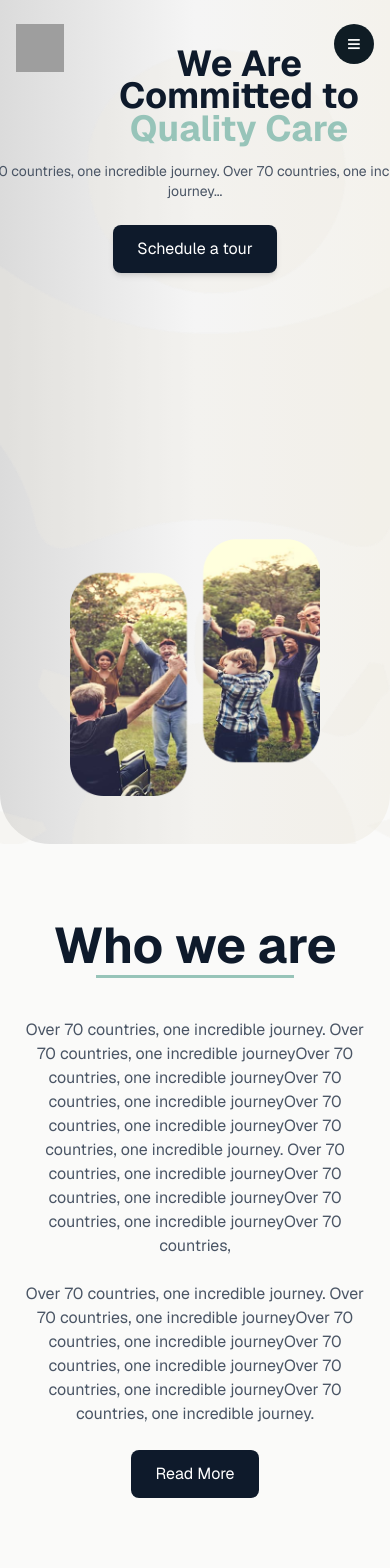
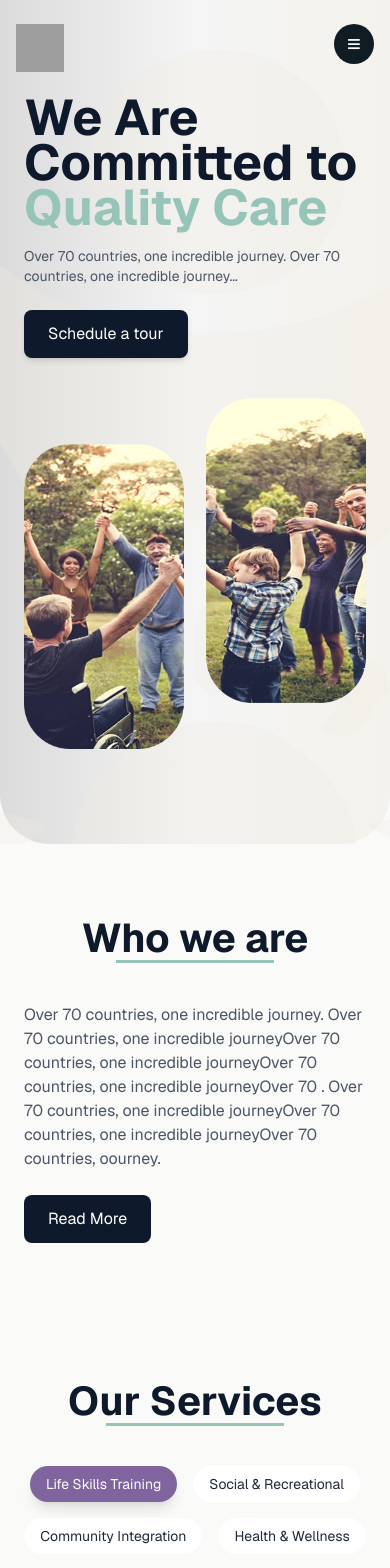
Before and after one commit to ruthaky/betterlife, a Next.js app: page / in a window 390 px wide. Shown: the top 1568 px of the page. Built offline with nearby package versions, Linux system fonts and the light colour scheme; grey boxes are pictures that could not be loaded.

Commit message:
homepage responsiveness

```diff
--- a/app/about/page.tsx
+++ b/app/about/page.tsx
@@ -77,7 +77,7 @@ export default function About() {
       {/* Team */}
       <section className="flex flex-col justify-center px-6 sm:px-10 md:px-20 py-12 md:py-20">
         <h2 className="text-2xl sm:text-3xl md:text-3xl font-bold mb-6">Our Team</h2>
-        <p className="text-gray-600 text-sm sm:text-base md:text-base max-w-4xl mb-10 text-center md:text-left">
+        <p className="text-gray-600 text-sm sm:text-base md:text-base max-w-4xl mb-10 text-left">
           Over 70 countries, one incredible journey. Over 70 countries, one incredible journey.
         </p>
 
--- a/app/gallery/page.tsx
+++ b/app/gallery/page.tsx
@@ -11,7 +11,7 @@ export default function Gallery() {
         <title>Gallery | Better Life Adult Program</title>
       </Head>
 
-      <div className="w-full flex flex-col items-center pt-[120px] md:pt-[150px]">
+      <div className="w-full flex flex-col items-center pt-[120px] md:pt-[150px] px-5 md:px-0">
         {/* Title Section */}
         <div className="inline-block mb-8 md:mb-12">
           <h1 className="font-arapey text-4xl sm:text-5xl md:text-6xl font-medium animate-slideIn">
@@ -36,19 +36,30 @@ export default function Gallery() {
         </div>
 
         {/* Image Grid */}
-        <div className="grid grid-cols-1 px-4 sm:grid-cols-2 md:grid-cols-4 gap-6 md:gap-8 w-full max-w-7xl mx-auto">
+        <div className="grid grid-cols-1 sm:grid-cols-2 md:grid-cols-4 gap-6 md:gap-8 w-full max-w-7xl mx-auto auto-rows-[220px]">
           {Array.from({ length: 8 }).map((_, i) => (
-            <Image
+            <div
               key={i}
-              src="/asset/img2.webp"
-              alt={`Gallery ${i + 1}`}
-              className={`rounded-2xl object-cover ${i % 2 !== 0 ? "mt-4 md:mt-0" : ""}`}
-            />
+              className={`relative w-full h-full  ${
+                i % 2 !== 0 ? "md:translate-y-6" : ""
+              }`}
+            >
+              <Image
+                src="/asset/img2.webp"
+                alt={`Gallery ${i + 1}`}
+                fill
+                className="rounded-2xl object-cover"
+                sizes="(max-width: 768px) 100vw,
+                       (max-width: 1200px) 50vw,
+                       25vw"
+                priority={i < 2}
+              />
+            </div>
           ))}
         </div>
 
         {/* Schedule Section */}
-        <section className=" px-4 md:px-20 py-16 w-full bg-[#F6F4EE] text-left mt-16 ">
+        <section className="px-4 md:px-20 py-16 w-full bg-[#F6F4EE] text-left mt-16">
           <h2 className="text-3xl sm:text-4xl md:text-5xl font-bold mb-4">
             Schedule a visit
           </h2>
--- a/app/home/page.tsx
+++ b/app/home/page.tsx
@@ -56,10 +56,10 @@ export default function Home() {
     <main className={`font-sans transition-colors duration-500 text-[#0E1A2B] overflow-x-hidden ${darkMode ? "bg-[#F4F2EC]" : "bg-[#FAFAF9]"}`}>
 
       {/* Hero Section */}
-      <section className="min-h-screen relative flex flex-col md:flex-row items-center justify-between px-6 md:px-20 py-12 bg-gradient-to-r from-[#DBDBDB] via-[#F5F5F5] to-[#F4F2EC] rounded-b-[50px]">
+      <section className="h-screen relative flex flex-col md:flex-row items-center justify-center md:justify-between px-6 md:px-20 py-12 bg-gradient-to-r from-[#DBDBDB] via-[#F5F5F5] to-[#F4F2EC] rounded-b-[50px]">
         <Image src={bg} alt="Hero" fill className="absolute top-0 left-0 object-cover opacity-80" />
-        <div className="max-w-lg z-10 text-center md:text-left">
-        <h1 className="text-4xl md:text-[85px] w-[600px] font-bold leading-[0.90]"> We Are <br /> <span>Committed to </span> <br /> <span className="text-[#97C4B9]"> Quality Care</span> </h1>
+        <div className="max-w-lg z-10 text-left">
+        <h1 className="text-[50px] md:text-[85px] md:w-[600px] font-bold leading-[0.90]"> We Are <br /> <span>Committed to </span> <br /> <span className="text-[#97C4B9]"> Quality Care</span> </h1>
           <p className="text-gray-600 mt-4 text-sm sm:text-base">
             Over 70 countries, one incredible journey. Over 70 countries, one incredible journey...
           </p>
@@ -70,24 +70,25 @@ export default function Home() {
           </Link>
         </div>
         <div className="mt-10 md:mt-0 flex justify-center w-full md:w-1/2 z-10">
-          <Image src={img1} alt="Hero" className="rounded-3xl w-[250px] sm:w-[350px] md:w-[450px] h-auto object-cover" />
+          <Image src={img1} alt="Hero" className="rounded-3xl w-[350px] sm:w-[350px] md:w-[450px] h-auto object-cover" />
         </div>
       </section>
 
       {/* Who We Are */}
-      <section className="text-center px-6 md:px-20 py-16 flex flex-col items-center">
-      <p className="text-center text-[50px] font-bold mb-10"> Who we are <motion.div initial={{ width: 0 }} animate={{ width: "70%" }} transition={{ duration: 1 }} className="h-[3px] w-[200px] sm:w-[300px] lg:w-[900px] bg-[#97C4B9] -mt-2 mx-auto" /> </p>
-      <p className="text-gray-600 mx-auto"> Over 70 countries, one incredible journey. Over 70 countries, one incredible journeyOver 70 countries, one incredible journeyOver 70 countries, one incredible journeyOver 70 countries, one incredible journeyOver 70 countries, one incredible journey. Over 70 countries, one incredible journeyOver 70 countries, one incredible journeyOver 70 countries, one incredible journeyOver 70 countries, </p> <br /> <p className="text-gray-600 mx-auto"> Over 70 countries, one incredible journey. Over 70 countries, one incredible journeyOver 70 countries, one incredible journeyOver 70 countries, one incredible journeyOver 70 countries, one incredible journeyOver 70 countries, one incredible journey. </p>
-        <Link href="/about">
+      <section className="text-left md:text-center px-6 md:px-20 py-16 flex flex-col items-center">
+      <p className="text-left md:text-center text-[40px] md:text-[50px] font-bold mb-10"> Who we are <motion.div initial={{ width: 0 }} animate={{ width: "70%" }} transition={{ duration: 1 }} className="h-[3px] w-[200px] sm:w-[300px] lg:w-[900px] bg-[#97C4B9] -mt-2 mx-auto" /> </p>
+      <p className="text-gray-600 mx-auto"> Over 70 countries, one incredible journey. Over 70 countries, one incredible journeyOver 70 countries, one incredible journeyOver 70 countries, one incredible journeyOver 70 . Over 70 countries, one incredible journeyOver 70 countries, one incredible journeyOver 70 countries, oourney. </p>
+        <div className='w-full flex items-start'><Link href="/about">
           <button className="mt-6 px-6 py-3 bg-[#0E1A2B] text-white rounded-lg hover:bg-[#1a2a40] transition">
             Read More
           </button>
-        </Link>
+        </Link></div>
+
       </section>
 
       {/* Services Section */}
       <section ref={servicesRef} className="px-6 md:px-20 py-16 min-h-screen flex flex-col items-center">
-      <p className="text-center text-[50px] font-bold mb-10"> Our Services <motion.div initial={{ width: 0 }} animate={{ width: "70%" }} transition={{ duration: 1 }} className="h-[3px] w-[200px] sm:w-[300px] lg:w-[900px] bg-[#97C4B9] -mt-2 mx-auto" /> </p>
+      <p className="text-center text-[40px] md:text-[50px] font-bold mb-10"> Our Services <motion.div initial={{ width: 0 }} animate={{ width: "70%" }} transition={{ duration: 1 }} className="h-[3px] w-[200px] sm:w-[300px] lg:w-[900px] bg-[#97C4B9] -mt-2 mx-auto" /> </p>
 
         {/* Service Buttons */}
         <div className="flex flex-wrap justify-center gap-4 sm:gap-6 mb-10">
@@ -122,22 +123,24 @@ export default function Home() {
             >
               <h3 className="text-2xl sm:text-3xl md:text-4xl font-semibold mb-4">{activeService.title}</h3>
               <p className="text-gray-600 text-sm sm:text-base">{activeService.description}</p>
-              <Link href="/services">
+              <motion.div key={activeService.id + "-image"} className="flex justify-center">
+              <Image src={activeService.image} alt={activeService.title} className="rounded-3xl object-cover shadow-lg w-[350px] sm:w-[350px] md:w-[450px] h-auto" />
+
+            </motion.div>  <div className='w-full flex items-left'><Link href="/services">
                 <motion.button className="bg-[#0E1A2B] px-6 py-3 text-white rounded-lg hover:opacity-90 transition-all duration-300">
                   Read More
                 </motion.button>
-              </Link>
+              </Link></div>
+
             </motion.div>
-            <motion.div key={activeService.id + "-image"} className="flex justify-center">
-              <Image src={activeService.image} alt={activeService.title} className="rounded-3xl object-cover shadow-lg w-[250px] sm:w-[350px] md:w-[450px] h-auto" />
-            </motion.div>
+
           </AnimatePresence>
         </div>
       </section>
 
       {/* FAQ Section */}
       <section className="px-6 md:px-20 py-16 flex flex-col items-left">
-    <div className='w-full flex justify-center items-center'> <h2 className="text-[50px] font-bold mb-12">Frequently Asked Questions <motion.div initial={{ width: 0 }} animate={{ width: "80%" }} transition={{ duration: 1 }} className="h-[3px] w-[200px] sm:w-[300px] lg:w-[900px] bg-[#97C4B9] -mt-2 mx-auto" /></h2></div>
+    <div className='w-full flex justify-center items-center'> <h2 className="text-[40px] md:text-[50px] font-bold mb-12">Frequently Asked Questions <motion.div initial={{ width: 0 }} animate={{ width: "80%" }} transition={{ duration: 1 }} className="h-[3px] w-[200px] sm:w-[300px] lg:w-[900px] bg-[#97C4B9] -mt-2 mx-auto" /></h2></div>
         <div className="w-full max-w-full space-y-4">
           {displayedFaqs.map((faq, i) => (
             <motion.div
--- a/app/schedule/page.tsx
+++ b/app/schedule/page.tsx
@@ -49,14 +49,14 @@ export default function SchedulePage() {
   return (
     <main className="flex min-h-screen">
       {/* Left Logo Panel */}
-      <div className="w-1/3 bg-[#FAF9F6] flex flex-col items-center justify-center text-center px-6">
-        <Image src="/asset/logo.svg" alt="Logo" className="w-24 mb-4" />
+      <div className="hidden w-1/3 bg-[#FAF9F6] md:flex flex-col items-center justify-center text-center px-6">
+        <Image width={10} height={10} src="/asset/logo.svg" alt="Logo" className="w-24 mb-4" />
         <h2 className="text-xl font-bold">Better Life</h2>
         <p className="text-gray-600">Where everyday is a step forward</p>
       </div>
 
       {/* Right Scheduling Panel */}
-      <div className="flex-1 flex items-center justify-center">
+      <div className="flex-1 flex items-center justify-center px-5 md:px-0">
         {step === "calendar" && (
           <div className="w-full max-w-md text-center">
             <h2 className="text-2xl font-bold mb-6">Where would you like to schedule a visit?</h2>
```
Also changed, not shown: components/ui/navbar.tsx (+12 -8 lines).
